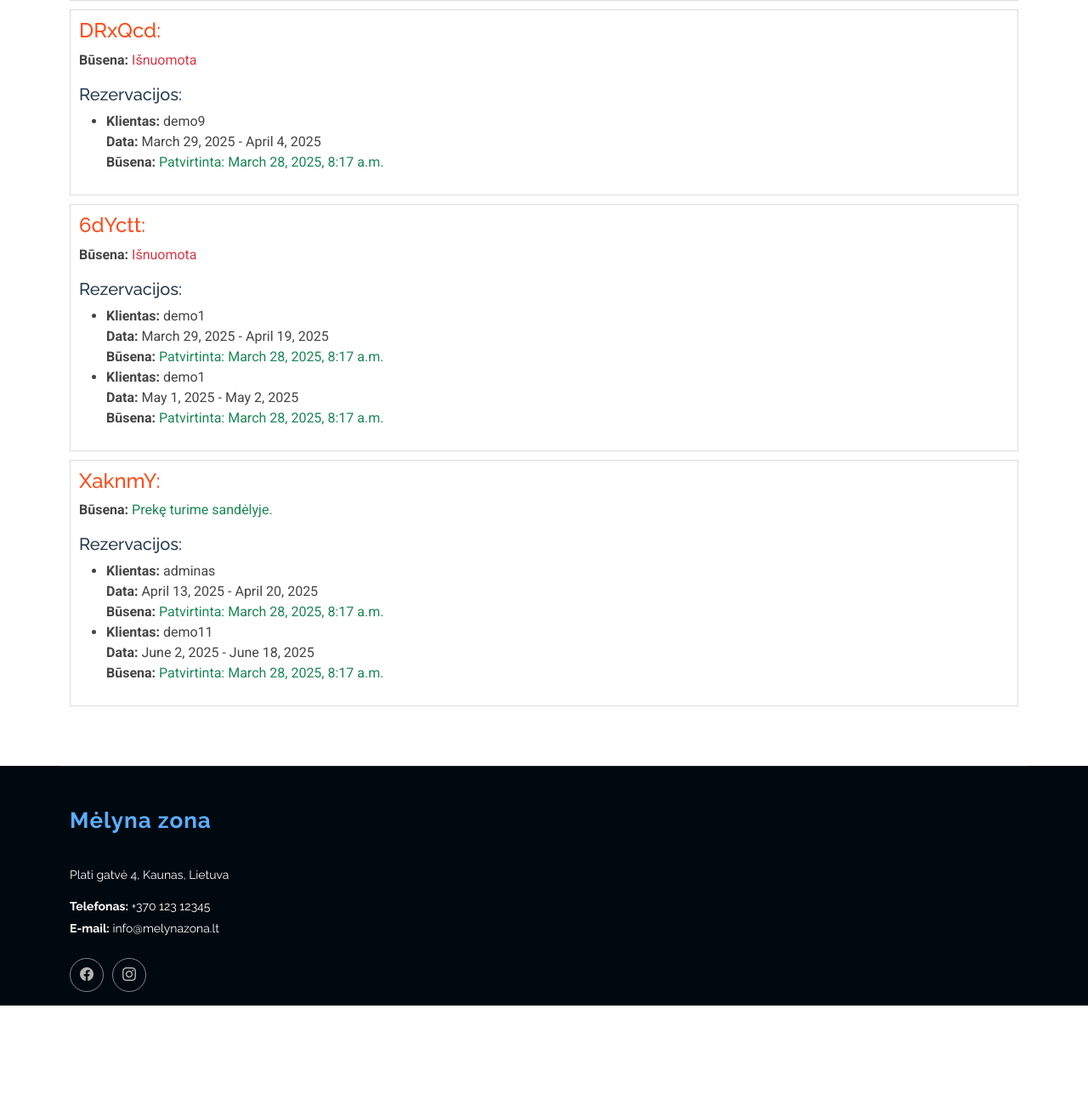
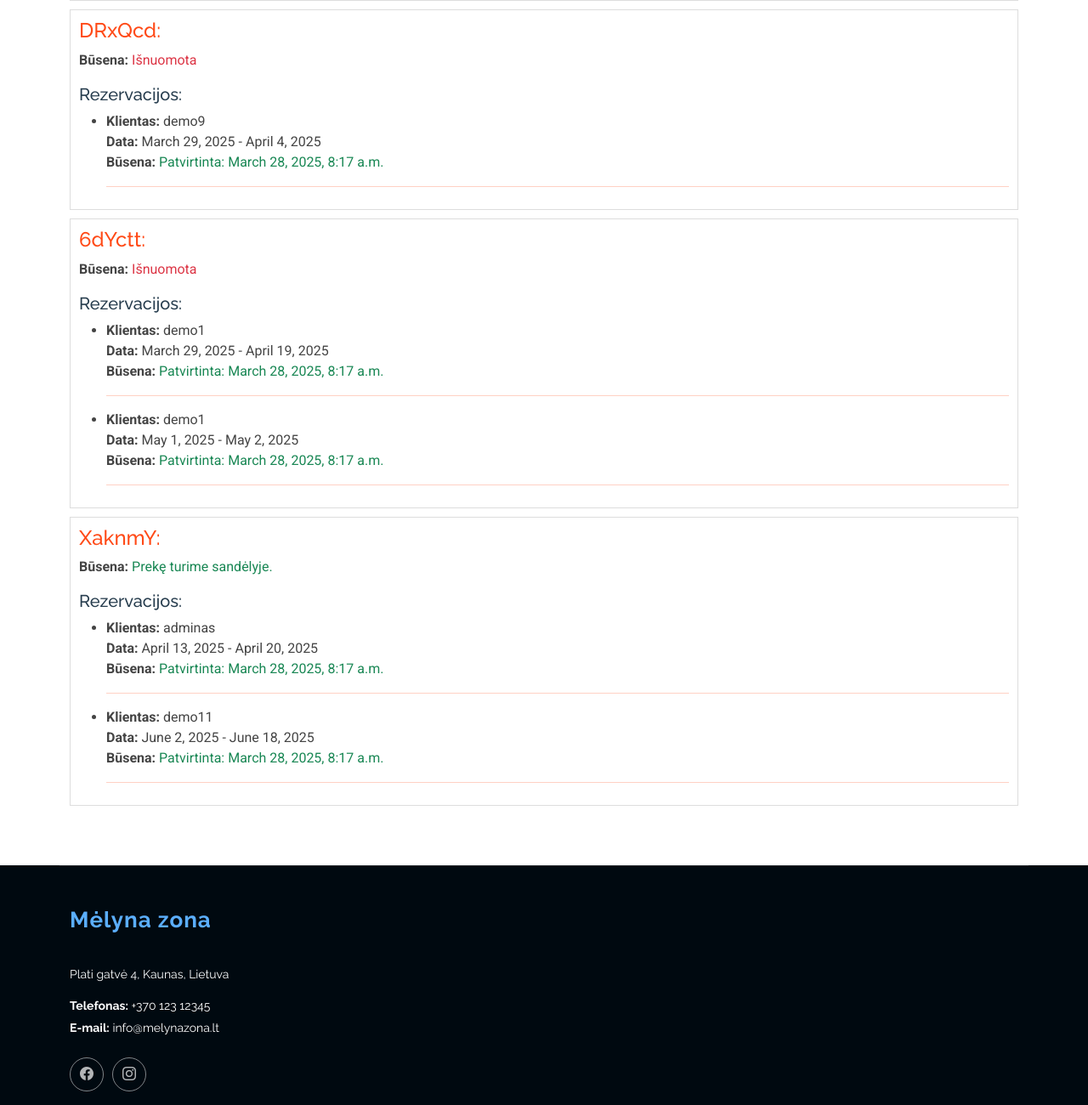
Before and after one commit to VirgilijusJavtokas/Rent_2025, a Django app: page /rent/product/3/statuses/ in a window 1280 px wide. Shown: the part 734-2034 px from the top of the page at 85% size. Before the commit the page ends 1917 px from the top, so only its background shows below. Run offline with Django 5.2, Linux system fonts and the light colour scheme; data comes from the database, SQL or seed files in the repository; both versions use the stored data as it was after the commit; some libraries are stand-ins or nearby versions.

Commit message:
estetiniai papildymai reservations_per_status.html

```diff
--- a/mysite/rent/templates/reservations_per_status.html
+++ b/mysite/rent/templates/reservations_per_status.html
@@ -42,6 +42,7 @@
                                     {% else %}
                                         <span class="text-danger">Nepatvirtinta</span>
                                     {% endif %}
+                                    <hr style="border: none; height: 1px; background-color: #ff4a17;"/>
                                 </li>
                             {% empty %}
                                 <li>Nėra rezervacijų šiam statusui.</li>
```
Also changed, not shown: mysite/db.sqlite3.
